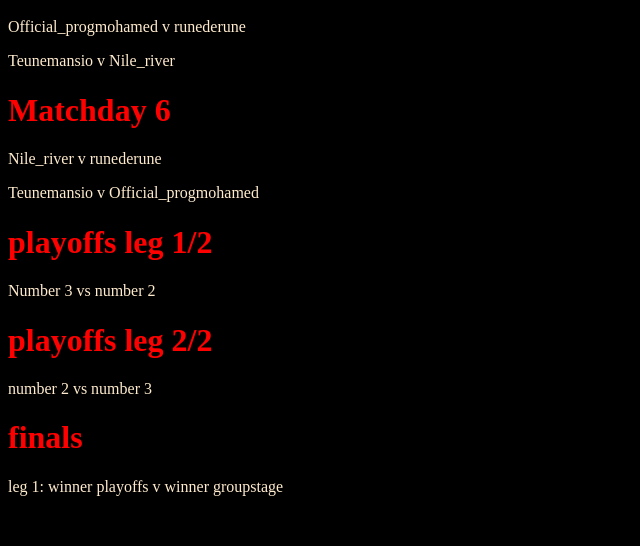
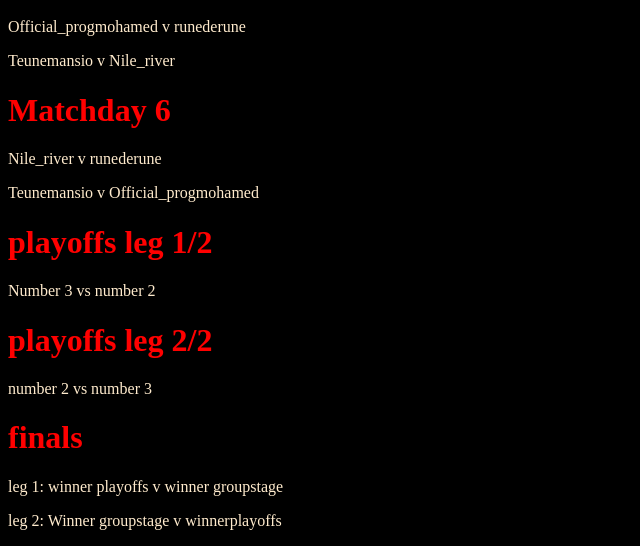
Before and after one commit to LANLTAS/LANLTAS, a plain HTML site: page Scores.html in a window 1280 px wide. Shown: the part 623-1169 px from the top of the page, without its empty margins (0-640 px from the left). Before the commit the page ends 1135 px from the top, so only its background shows below. Drawn offline with Linux system fonts and the light colour scheme.

Commit message:
Update Scores.html

```diff
--- a/Scores.html
+++ b/Scores.html
@@ -35,5 +35,6 @@ Nile_river v Official_progmohamed
 <p> number 2 vs number 3</p>
 <h1> finals</h1>
 <p> leg 1: winner playoffs v winner groupstage</p>
+    <p>leg 2: Winner groupstage v winnerplayoffs</p>
 </body>
 </html>
```
